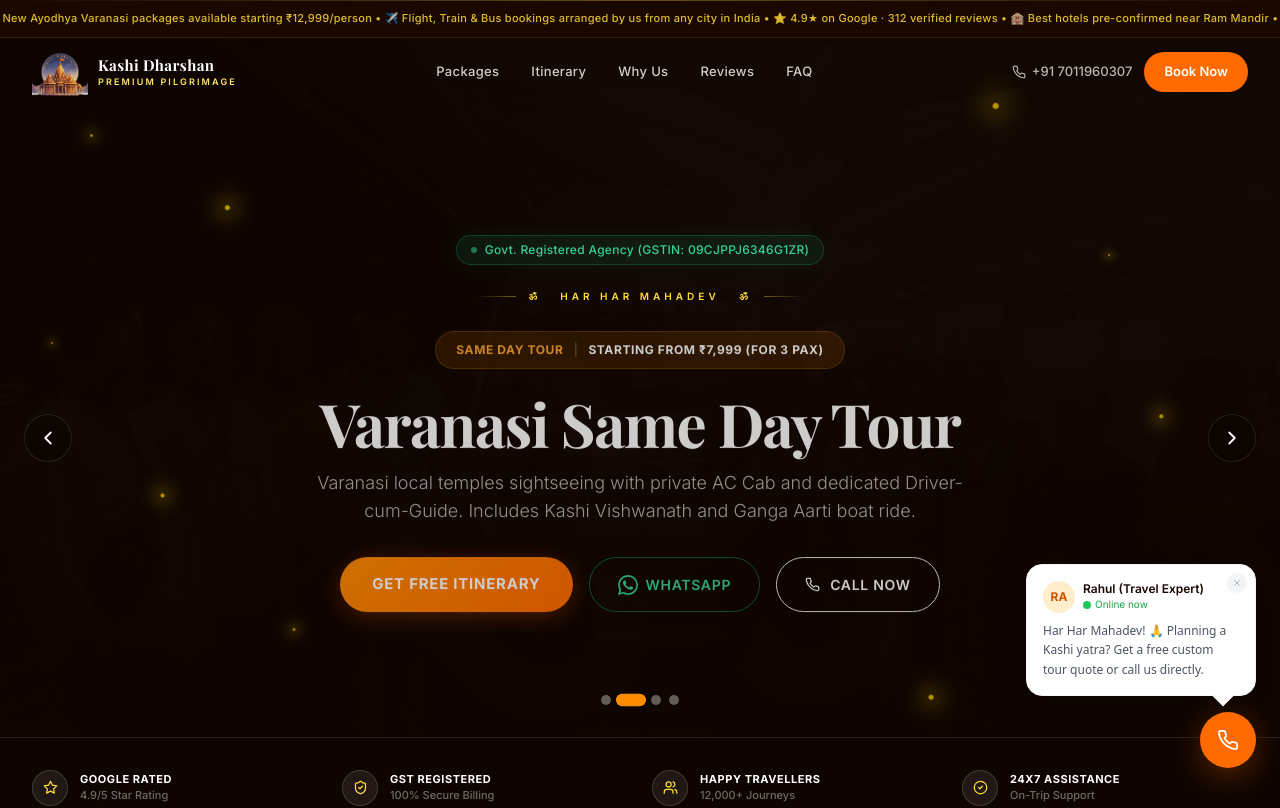
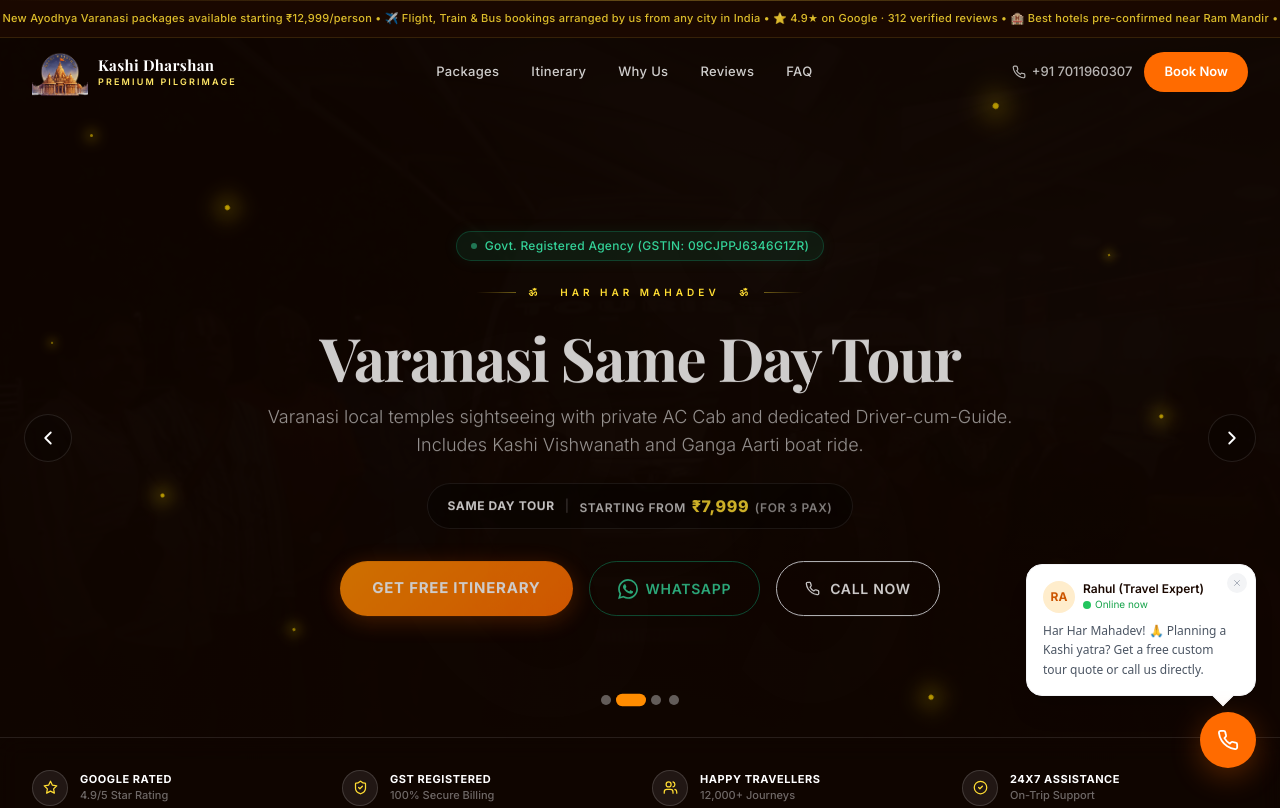
Before and after one commit to ayodhyadharsha-max/kashidarshan, a Next.js app: page / in a window 1280 px wide. Shown: the top 808 px of the page. Built offline with nearby package versions, Linux system fonts and the light colour scheme.

Commit message:
feat: Restyle and move Hero Carousel pricing badge pill below description to match screenshot 1-to-1

```diff
--- a/components/Hero.tsx
+++ b/components/Hero.tsx
@@ -205,22 +205,30 @@
             transition={{ duration: 0.55, ease: "easeOut" }}
             className="flex flex-col items-center"
           >
-            {/* Varanasi Travelers style Badge Pill */}
-            <div className="inline-flex items-center gap-2.5 bg-saffron-500/15 border border-saffron-500/25 text-saffron-400 px-5 py-2.5 rounded-full text-[11px] sm:text-xs font-bold uppercase tracking-wider mb-6">
-              <span>{currentSlide.duration}</span>
-              <span className="text-white/20">|</span>
-              <span className="text-white">Starting From ₹{currentSlide.price}{currentSlide.priceSuffix}</span>
-            </div>
-
             {/* Bold Playfair Headline */}
             <h1 className="font-playfair font-bold text-4xl sm:text-5xl lg:text-6xl text-white mb-4 leading-[1.1] tracking-tight text-balance">
               {currentSlide.name}
             </h1>
 
             {/* Light Text Description */}
-            <p className="text-white/70 text-sm sm:text-base lg:text-lg max-w-2xl mx-auto mb-8 font-light leading-relaxed">
+            <p className="text-white/70 text-sm sm:text-base lg:text-lg max-w-3xl mx-auto mb-6 font-light leading-relaxed">
               {currentSlide.description}
             </p>
+
+            {/* Varanasi Travelers style Badge Pill (Placed below description) */}
+            <div className="inline-flex items-center gap-2.5 bg-black/40 border border-white/10 text-white/80 px-5 py-2.5 rounded-full text-[11px] sm:text-xs font-semibold uppercase tracking-wider mb-8">
+              <span className="text-white/95 font-bold">{currentSlide.duration}</span>
+              <span className="text-white/20">|</span>
+              <span>
+                Starting From{" "}
+                <span className="text-gold-400 font-extrabold text-sm sm:text-base ml-0.5">
+                  ₹{currentSlide.price}
+                </span>{" "}
+                <span className="text-white/60 ml-0.5">
+                  {currentSlide.priceSuffix}
+                </span>
+              </span>
+            </div>
 
             {/* Dynamic CTA Actions */}
             <div className="flex flex-col sm:flex-row items-center justify-center gap-3 sm:gap-4 w-full sm:w-auto">
```
